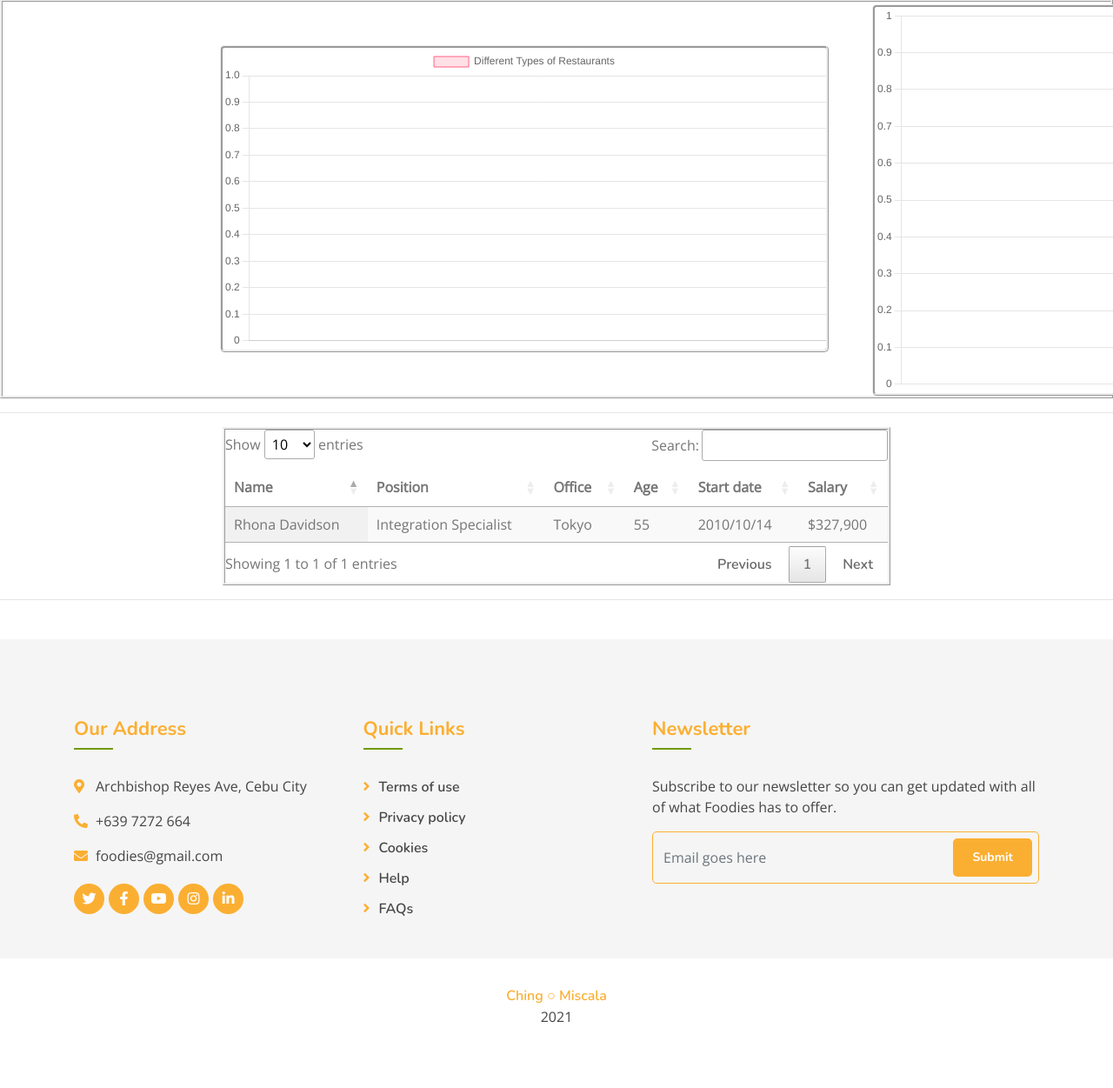
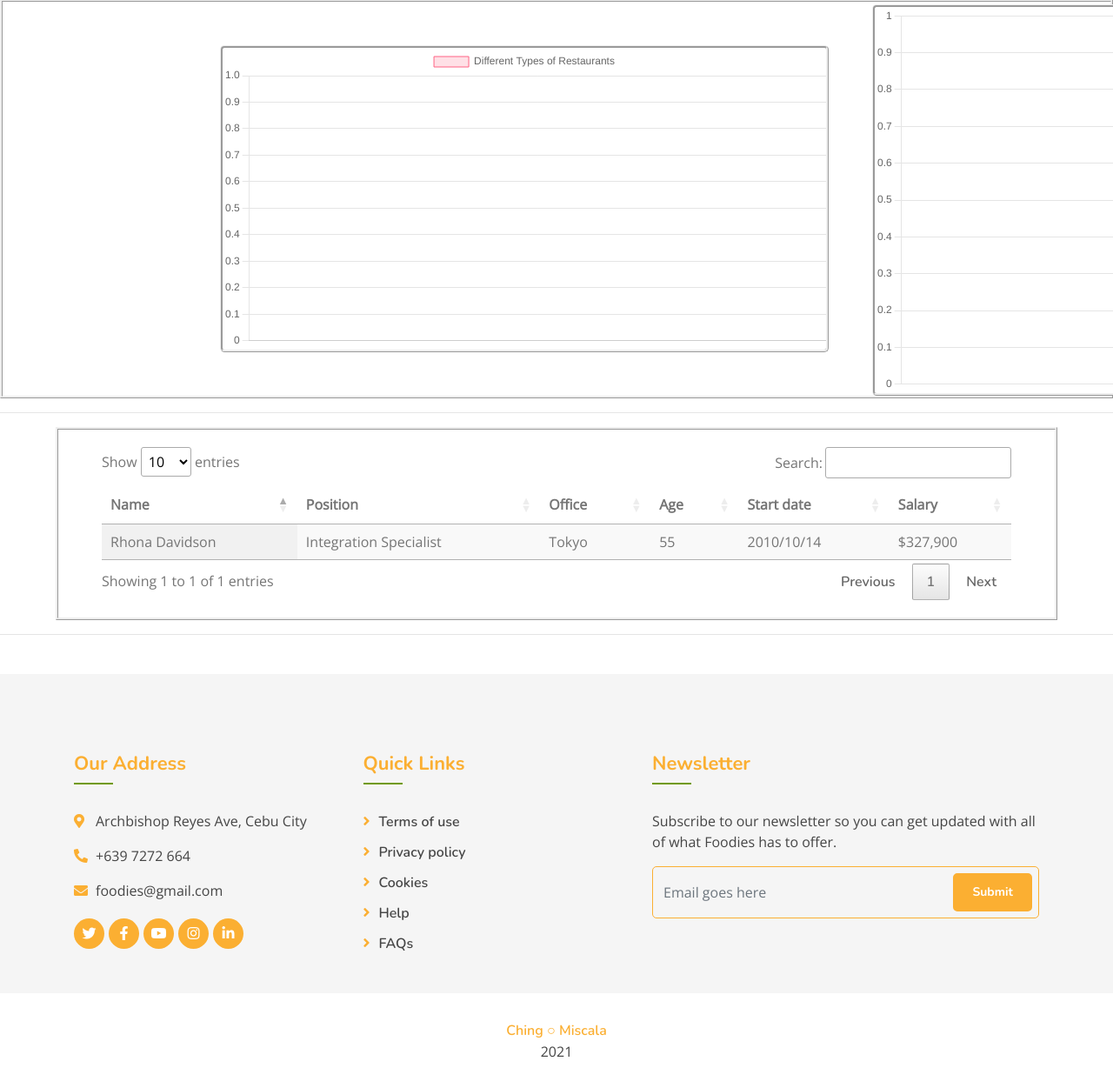
Before and after one commit to chingpoi/Foodies-Project, a Django app: page /dashboard/ in a window 1280 px wide; the page is wider, and only the part inside the window is pictured. Shown: the part 427-1678 px from the top of that part at 87% size. Before the commit the page ends 1603 px from the top of that part, so only its background shows below. Run offline with Django 3.2, Linux system fonts and the light colour scheme; data that the repository does not hold is empty; some libraries are stand-ins or nearby versions.

Commit message:
dashboard

```diff
--- a/foodiesproject/foodies/Templates/dashboard.html
+++ b/foodiesproject/foodies/Templates/dashboard.html
@@ -120,7 +120,7 @@ var myChartdough = new Chart(ctx, {
 <link rel="stylesheet" href="https://cdn.datatables.net/1.11.3/css/jquery.dataTables.min.css">
 
 <center>
-<div style="border-style: ridge; width:60%;">
+<div style="border-style: ridge; width:90%; padding-inline: 50px; padding-block: 20px;">
 
 <table id="myTable" class="display" style="width:100%;">
     <thead>
```
